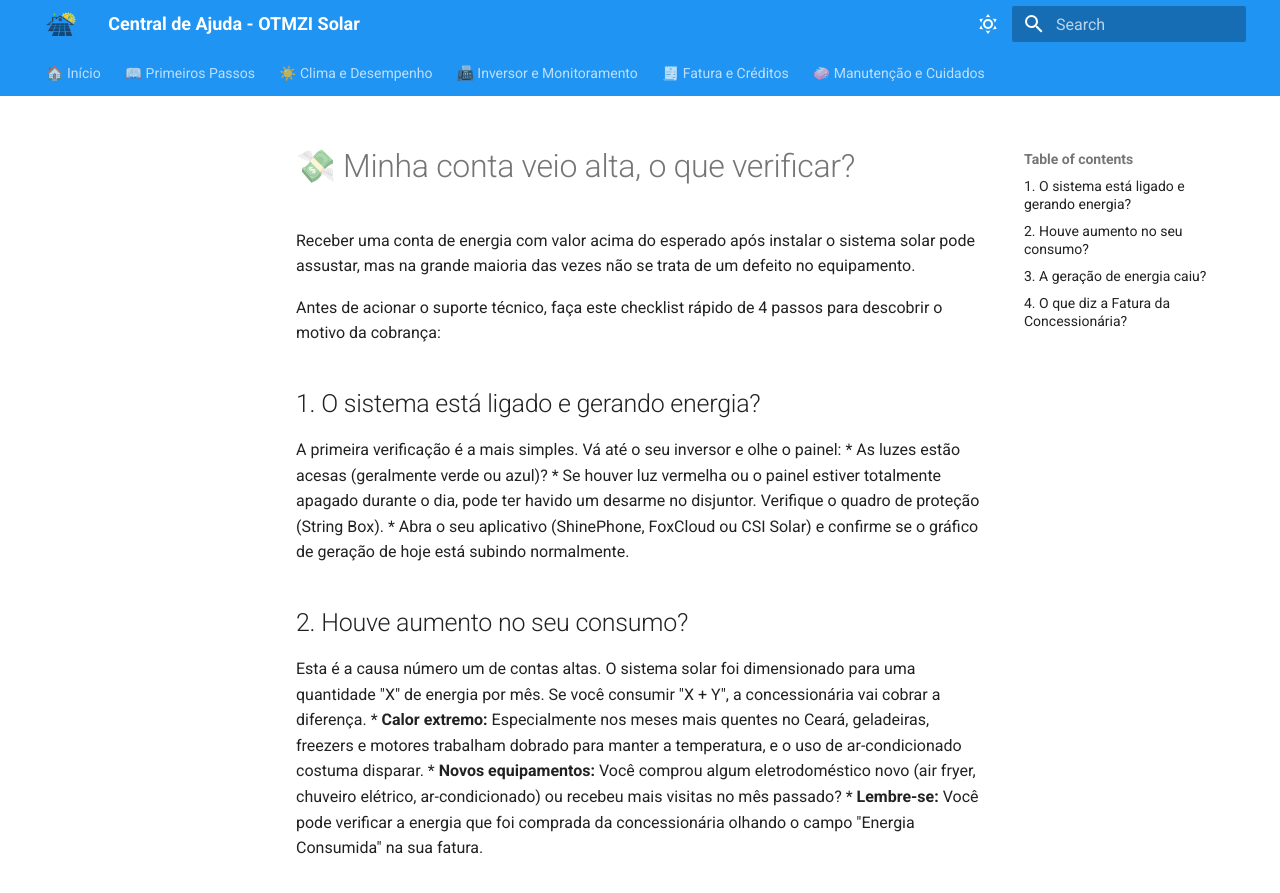
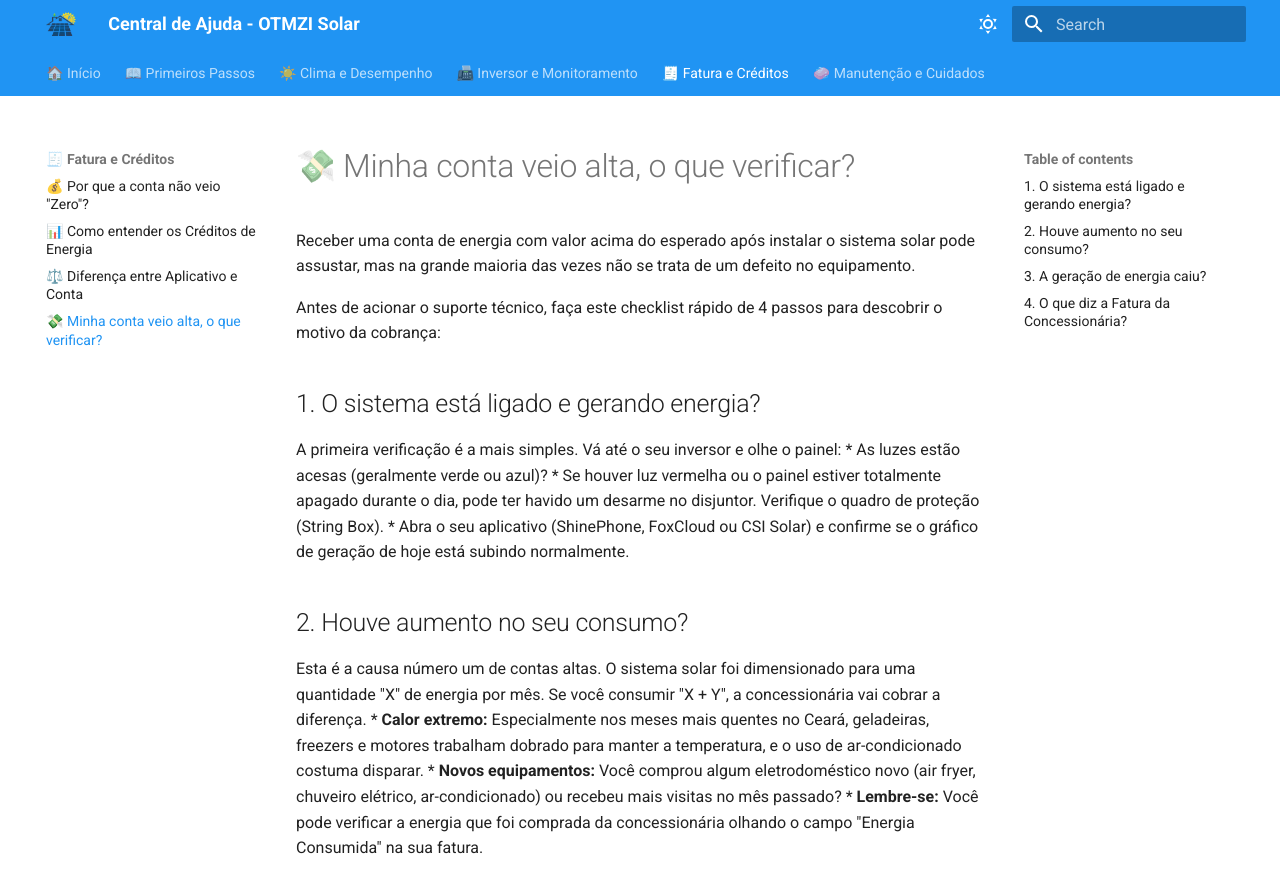
Before and after one commit to alexandrealbano/OTMZI_FAQ_Solar, an MkDocs documentation site: the page built from docs/fatura/conta-alta.md, in a window 1280 px wide and 900 px high. Shown: the top 893 px of the window. Built offline with MkDocs 1.6.1 and Material for MkDocs 9.7.7, drawn with Linux system fonts in a browser that asks for light colours.

```diff
--- a/mkdocs.yml
+++ b/mkdocs.yml
@@ -51,5 +51,6 @@
     - 💰 Por que a conta não veio "Zero"?: fatura/conta-nao-zerou.md
     - 📊 Como entender os Créditos de Energia: fatura/creditos.md
     - ⚖️ Diferença entre Aplicativo e Conta: fatura/diferenca-leitura.md
+    - 💸 Minha conta veio alta, o que verificar?: fatura/conta-alta.md
   - 🧼 Manutenção e Cuidados:
     - 🧼 Como e quando limpar os painéis: manutencao/limpeza.md
```
